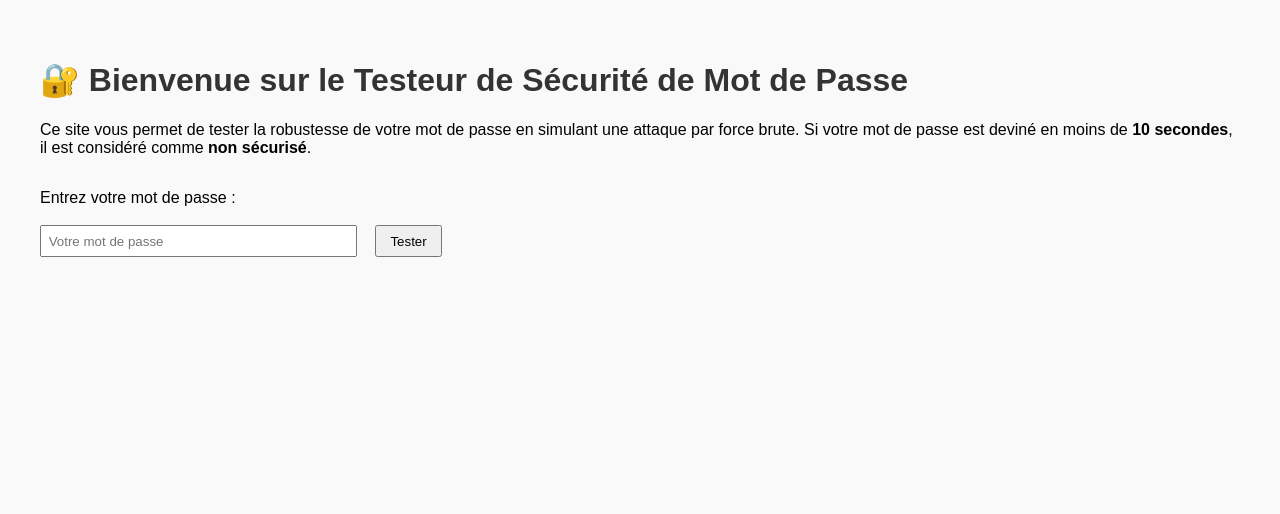
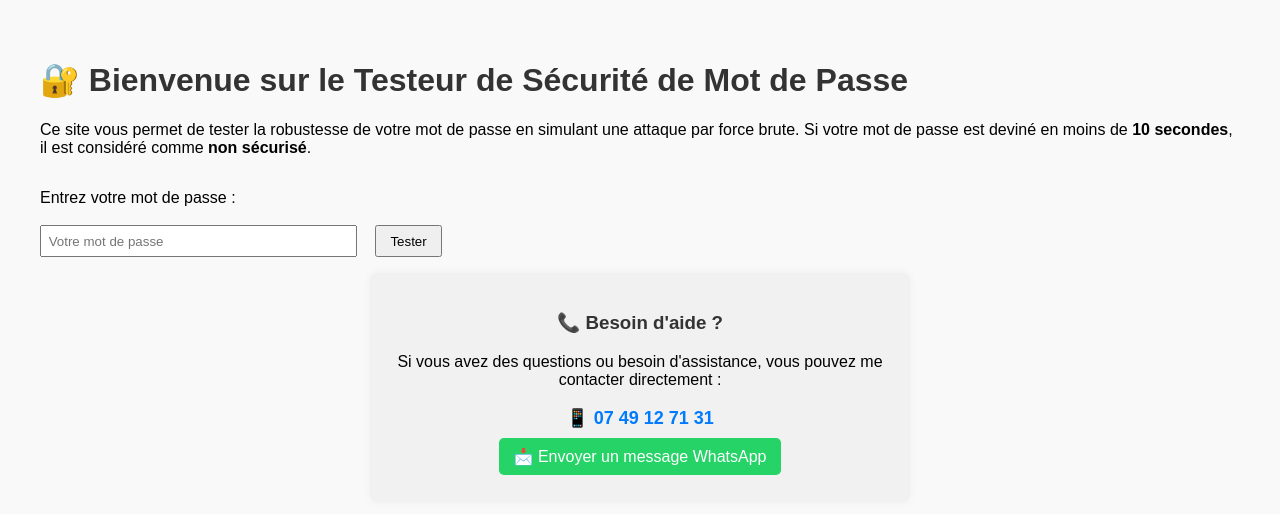
Before and after one commit to yamafly404/testeur-mot-de-passe, a plain HTML site: page index.html in a window 1280 px wide. Drawn offline with Linux system fonts and the light colour scheme.

Commit message:
Update index.html

```diff
--- a/index.html
+++ b/index.html
@@ -41,3 +41,16 @@
   </script>
 </body>
 </html>
+
+<div style="background:#f1f1f1; padding:20px; margin-top:40px; border-radius:8px; max-width:500px; margin:auto; box-shadow:0 0 10px rgba(0,0,0,0.05);">
+  <h3 style="color:#333; text-align:center;">📞 Besoin d'aide ?</h3>
+  <p style="text-align:center; font-size:16px;">Si vous avez des questions ou besoin d'assistance, vous pouvez me contacter directement :</p>
+  <p style="text-align:center; font-size:18px; font-weight:bold; color:#007BFF;">
+    📱 <a href="tel:+33749127131" style="text-decoration:none; color:#007BFF;">07 49 12 71 31</a>
+  </p>
+  <p style="text-align:center; font-size:16px; margin-top:10px;">
+    <a href="https://wa.me/33749127131" target="_blank" style="background:#25D366; color:#fff; padding:10px 15px; border-radius:5px; text-decoration:none;">
+      📩 Envoyer un message WhatsApp
+    </a>
+  </p>
+</div>
```
